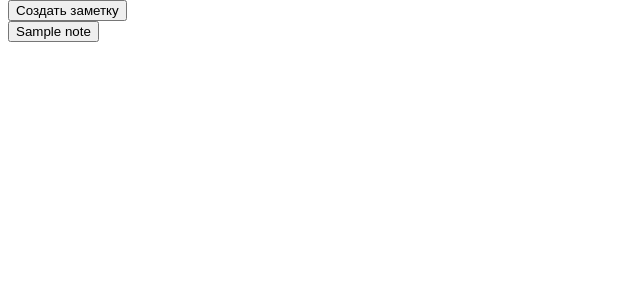
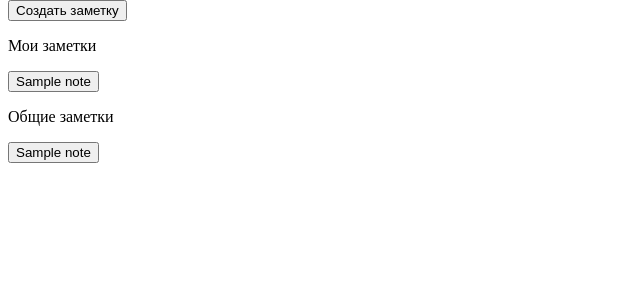
Before and after one commit to dmitriyvasiliev312/online-notes, a Flask app: page / in a window 1280 px wide. Shown: the part 47-347 px from the top of the page, without its empty margins (0-640 px from the left). Run offline with Flask 3, Linux system fonts and the light colour scheme; the visitor is signed in with stand-in values (Sample User, id 1); tables that the repository leaves empty hold one stand-in row (values such as "Sample post").

Commit message:
add editing shared notes

```diff
--- a/main.py
+++ b/main.py
@@ -19,7 +19,7 @@ def index():
     if request.method == 'POST':
         if request.form.get('create'):
             return redirect(url_for('create'))
-        if request.form.get('logout'):
+        elif request.form.get('logout'):
             session.pop('user')
             return redirect(url_for('login'))
         else:
@@ -28,7 +28,7 @@ def index():
                return redirect(url_for('edit'))
 
     user = Users.query.filter_by(username=session['user']).first()
-    return render_template('index.html', notes = user.notes, username = session['user'])
+    return render_template('index.html', notes = user.notes, shared_notes = user.shared_notes, username = session['user'])
 
 @app.route('/register', methods = ('POST', 'GET'))
 def register():
@@ -51,6 +51,7 @@ def login():
                 print('user not found')
             if request.form['password'] == user.password:
                 session['user'] = request.form['username']
+                session['user_id'] = user.id
                 return redirect(url_for('index'))
         elif request.form.get('register'):
             return redirect(url_for('register'))
@@ -70,6 +71,8 @@ def edit():
             return redirect(url_for('index'))
 
         elif request.form.get('add_user') and request.form.get('username'):
+            if not note.is_owner(session['user_id']):
+                return render_template('edit.html', title = note.get_title(), text = note.get_text())
             user = Users.query.filter_by(username=request.form.get('username')).first()
             if user is not None:
                 if user not in note.get_users():
@@ -79,6 +82,8 @@ def edit():
                 flash('Такого пользователя не существует.')
 
         elif request.form.get('delete'):
+            if not note.is_owner(session['user_id']):
+                return render_template('edit.html', title = note.get_title(), text = note.get_text())
             session.pop('currently_editing')
             note.delete()
             return redirect(url_for('index'))
--- a/note.py
+++ b/note.py
@@ -43,3 +43,9 @@ class Note():
     def add_user(self, user : Users):
         self.__note.added_users.append(user)
         db.session.commit()
+
+    def is_owner(self, user_id : int) -> bool:
+        if self.__note.created_by == user_id:
+            return True
+        else:
+            return False
--- a/templates/index.html
+++ b/templates/index.html
@@ -20,8 +20,19 @@
         <form action="" method="post">
             <input type="submit" name="create" value="Создать заметку" class="button">
         </form>
+        <p>Мои заметки</p>
         <div class="notes-list">
             {% for n in notes %}
+                <div class="element">
+                    <form action="" method="post">
+                        <input type="submit" value="{{ n.title }}" name="{{ n.id }}" class="note-title-button">
+                    </form>
+                </div>
+            {% endfor %}
+        </div>
+        <p>Общие заметки</p>
+        <div class="notes-list">
+            {% for n in shared_notes %}
                 <div class="element">
                     <form action="" method="post">
                         <input type="submit" value="{{ n.title }}" name="{{ n.id }}" class="note-title-button">
```
